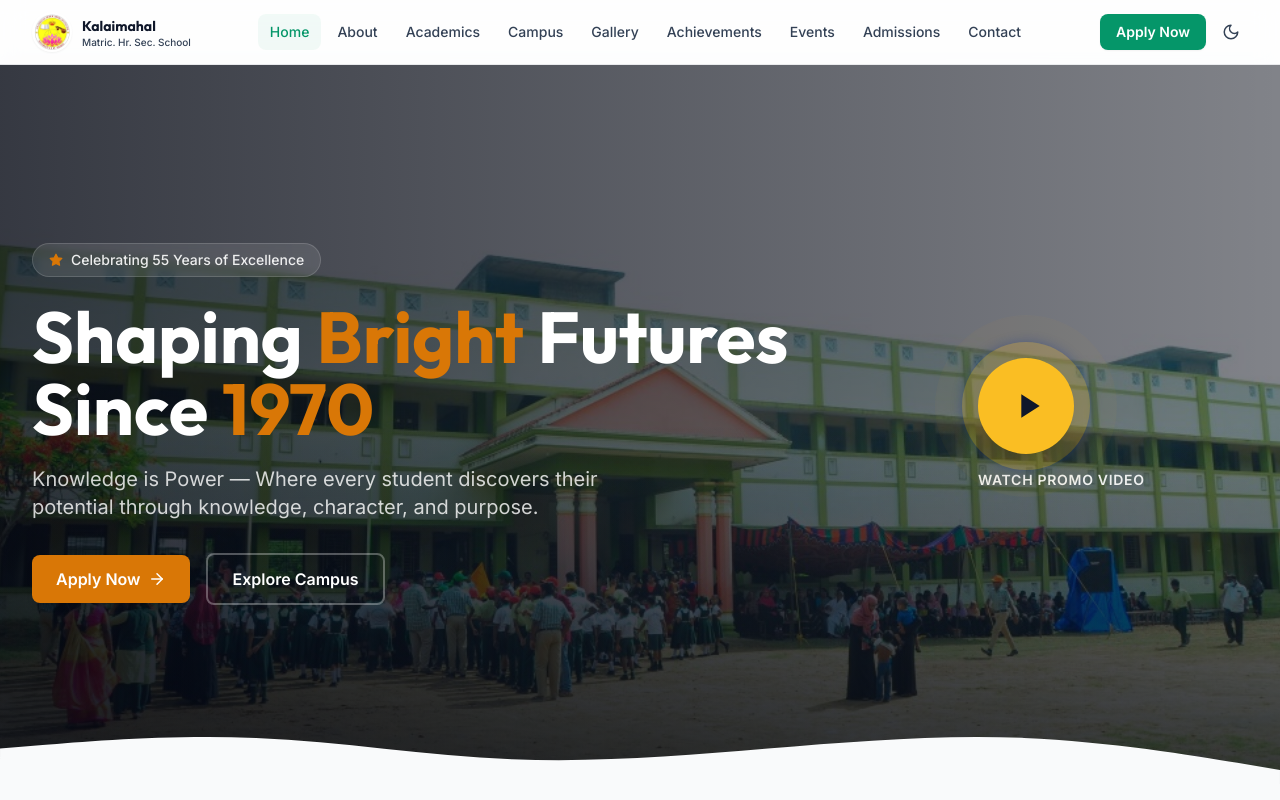
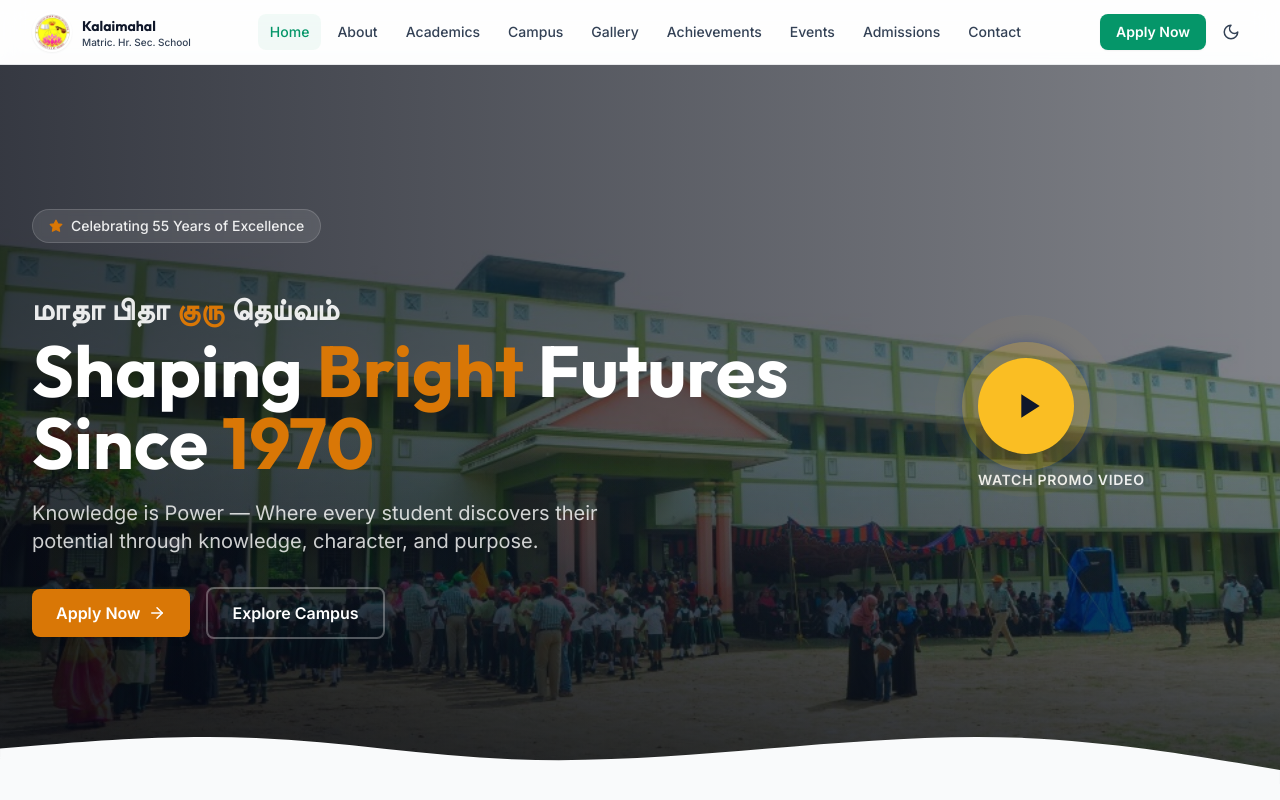
Before and after one commit to somnathr1332/kalaimahal_School, a React (Vite) app: page / in a window 1280 px wide. Shown: the top 800 px of the page. Built offline with nearby package versions, Linux system fonts and the light colour scheme.

Commit message:
feat: add 'matha pitha guru deivam' to home hero section with 'guru' highlighted

```diff
--- a/src/pages/Home.jsx
+++ b/src/pages/Home.jsx
@@ -66,6 +66,15 @@ export default function Home() {
                   <Star size={14} className="text-secondary fill-secondary" />
                   Celebrating {stats.yearsOfExcellence} Years of Excellence
                 </span>
+              </motion.div>
+
+              <motion.div
+                className="mt-6 mb-2 text-2xl md:text-3xl font-semibold text-white/90 font-heading tracking-wide"
+                initial={{ opacity: 0, y: 30 }}
+                animate={{ opacity: 1, y: 0 }}
+                transition={{ duration: 0.6, delay: 0.05 }}
+              >
+                மாதா பிதா <span className="text-secondary font-bold">குரு</span> தெய்வம்
               </motion.div>
 
               <motion.h1
```
